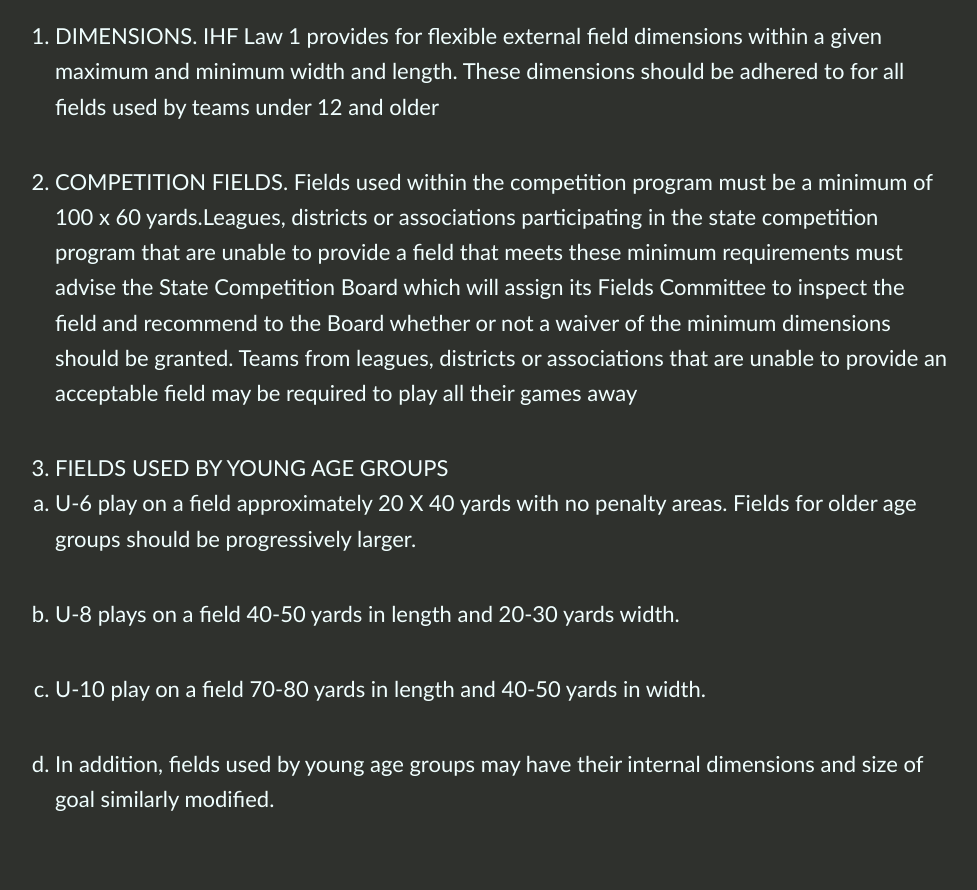
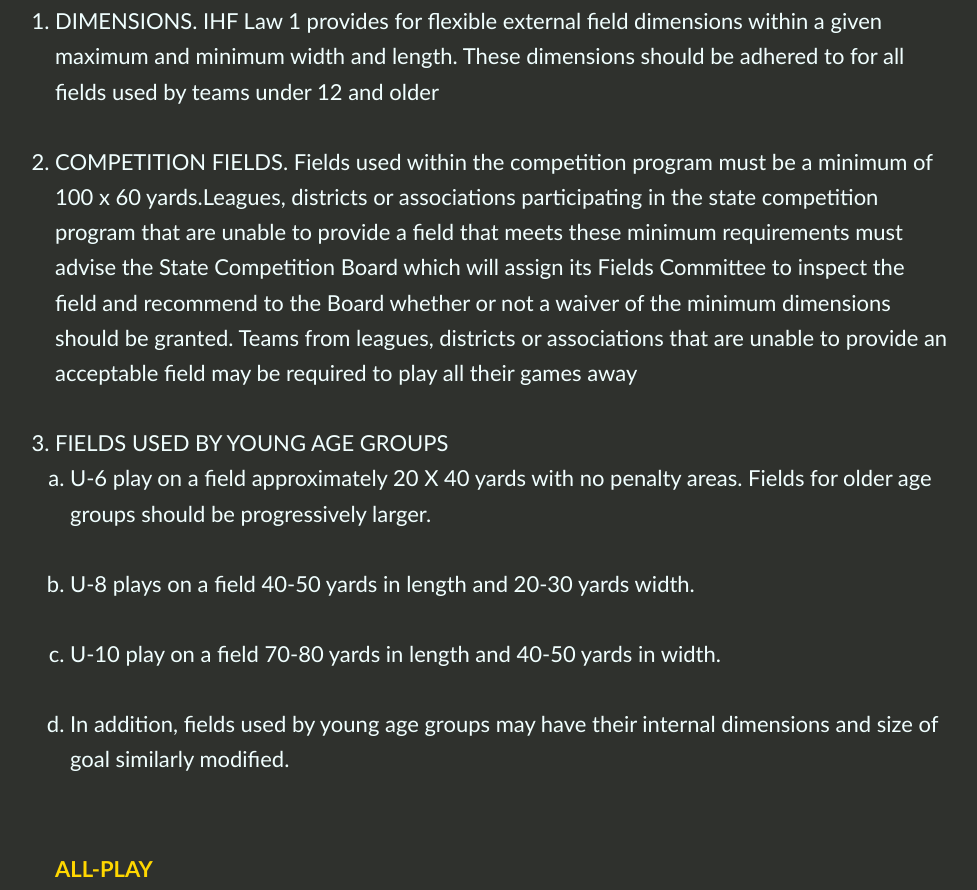
Before and after one commit to carolinabpineiro/mightyDucks4, a plain HTML site: page pages/rules.html in a window 1280 px wide. Shown: the part 936-1826 px from the top of the page, without its empty margins (73-1050 px from the left). Drawn offline with Linux system fonts and the light colour scheme.

Commit message:
correcion explained

```diff
--- a/pages/rules.html
+++ b/pages/rules.html
@@ -61,7 +61,7 @@
                                 for older age groups should be progressively larger.</li>
                             <li>U-8 plays on a field 40-50 yards in length and 20-30 yards width.</li>
                             <li> U-10 play on a field 70-80 yards in length and 40-50 yards in width.</li>
-                            <li>In addition, fields used by young age groups may have their internal
+                            <li class="list2">In addition, fields used by young age groups may have their internal
                                 dimensions and size of goal similarly modified.</li>
                         </ol>
 
--- a/style/stylecreativo.css
+++ b/style/stylecreativo.css
@@ -43,7 +43,8 @@ a {
   display: inline-block;
   text-align: center;
   margin-top: 20px;
-  border: 1px solid rgb(77, 77, 77);
+  border: 2px solid rgb(77, 77, 77);
+  box-shadow: #dddddd 2px 2px 4px;
 }
 
 a:hover {
@@ -146,6 +147,7 @@ footer {
 
 .listaAlfabetica {
   list-style-type: lower-alpha;
+  margin-left: 15px;
 }
 
 dt {
@@ -153,12 +155,16 @@ dt {
   color: gold;
 }
 
+.list2 {
+  margin-bottom: 0%;
+}
+
 ol,
 ul,
 dl,
 li,
 dt {
-  margin-bottom: 30px; /* Espacio entre listas )*/
+  margin-bottom: 25px; /* Espacio entre listas )*/
 }
 
 .fila1 {
```
